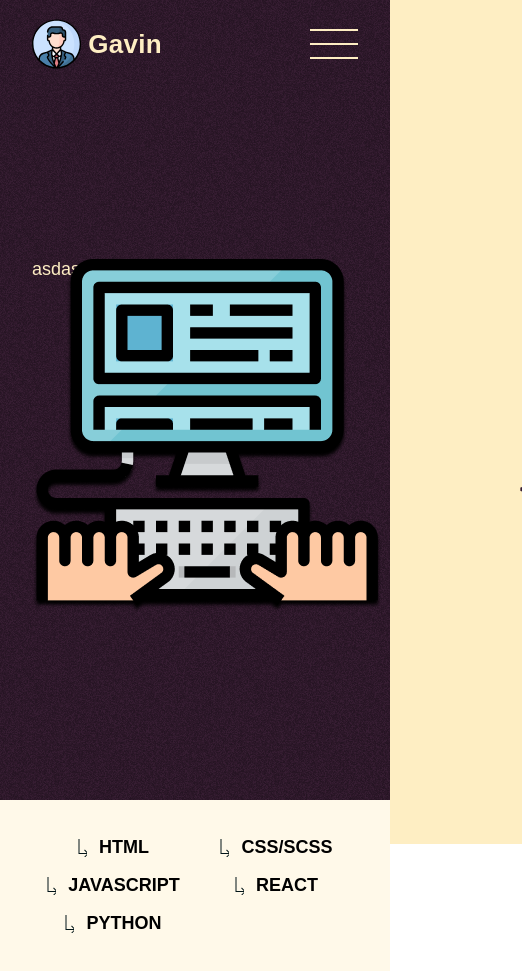
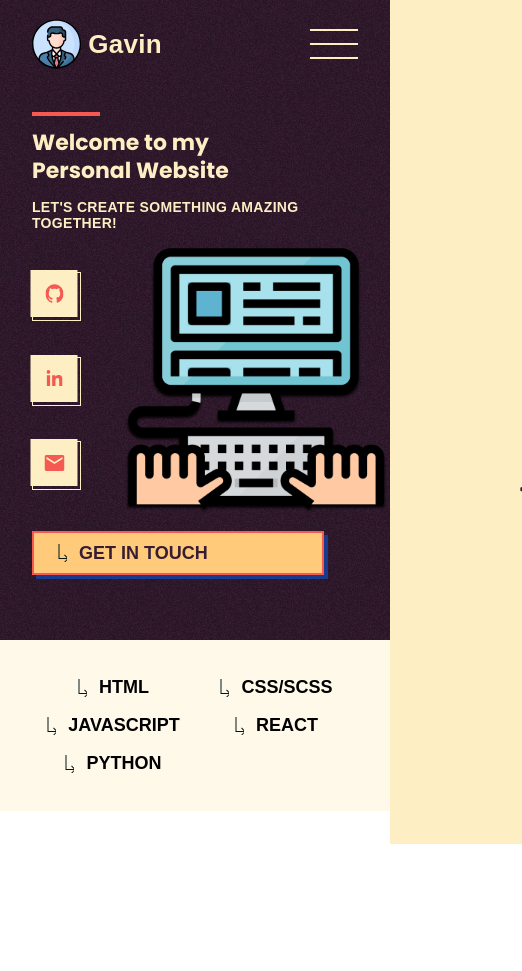
Before and after one commit to gzheng0214/portfolio, a React app: page / in a window 390 px wide. Shown: the whole page, 522 px wide, since content can reach past the window. After the commit the page ends 844 px from the top, so only its background shows below. Built offline with nearby package versions, Linux system fonts and the light colour scheme; a web font is replaced by a local one.

Commit message:
Completed hero section

```diff
--- a/public/index.html
+++ b/public/index.html
@@ -5,7 +5,7 @@
     <meta charset="utf-8" />
     <link rel="icon" href="./faceIcon.svg" />
     <link rel="preconnect" href="https://fonts.gstatic.com">
-    <link href="https://fonts.googleapis.com/css2?family=Lekton:wght@400;700&display=swap" rel="stylesheet">
+    <link href="https://fonts.googleapis.com/css2?family=Lekton:wght@400;700&family=Poppins:wght@700&display=swap" rel="stylesheet">
     <meta name="viewport" content="width=device-width, initial-scale=1" />
     <meta name="description" content="Gavin Zheng's Portfolio" />
     <title>Gavin's Portfolio</title>
--- a/src/components/Hero.js
+++ b/src/components/Hero.js
@@ -2,10 +2,11 @@
  * @Author: Gavin
  * @Date:   2021-01-29 19:19:35
  * @Last Modified by:   Gavin
- * @Last Modified time: 2021-02-07 06:51:55
+ * @Last Modified time: 2021-02-07 19:33:25
  */
 import React from 'react';
 import Navbar from './Navbar';
+import ListItem from './ListItem';
 import OrangeLine from './OrangeLine';
 import SocialIcon from './SocialIcon';
 import computer from '../images/computer.png';
@@ -17,9 +18,12 @@ const Hero = () => {
     return (
         <header className="header">
 			<Navbar />
+			<div className="container">
 			<div className="content">
 			<div className="content__left">
-			asdas
+			<OrangeLine />
+			<h1>Welcome to my <br /> Personal Website</h1>
+			<p>Let's create something amazing together!</p>
 			</div>
 			<div className="content__right">
 				<img src={computer} alt="Computer" />
@@ -29,8 +33,12 @@ const Hero = () => {
 					<SocialIcon url="mailto:gzheng0214@gmail.com"><Mail /></SocialIcon>
 				</div>
 			</div>
+			<div className="contact-button">
+				<a href="mailto:gzheng0214@gmail.com"><ListItem text="Get in touch" /></a>
 			</div>
- 		</header>
+			</div>
+			</div>
+	 		</header>
     );
 };
 
--- a/src/components/ListItem.js
+++ b/src/components/ListItem.js
@@ -2,14 +2,14 @@
 * @Author: Gavin
 * @Date:   2021-02-07 02:56:29
 * @Last Modified by:   Gavin
-* @Last Modified time: 2021-02-07 05:18:02
+* @Last Modified time: 2021-02-07 19:22:02
 */
 import React from 'react';
 import { ReactComponent as Arrow } from '../images/arrow.svg';
 
 const ListItem = (props) => {
 	return (
-		<p className="listItem">
+		<p className="listItem" style={props.style ? props.style : {}}>
 			<Arrow />
 			{props.text.toUpperCase()}
 		</p>
--- a/src/scss/_Hero.scss
+++ b/src/scss/_Hero.scss
@@ -2,7 +2,7 @@
 * @Author: Gavin
 * @Date:   2021-01-29 20:05:09
 * @Last Modified by:   Gavin
-* @Last Modified time: 2021-02-07 07:00:06
+* @Last Modified time: 2021-02-07 20:54:05
 */
 .header {
     height: 80rem;
@@ -11,10 +11,15 @@
     padding-top: 1.6rem;
     padding-left: 15rem;
     padding-right: 15rem;
+    overflow: hidden;
 
     @media screen and (max-width: 75em) {
         padding-left: 7rem;
         padding-right: 7rem;
+    }
+
+    @media screen and (max-width: 62.5em) {
+        height: 68rem;
     }
 
     @media screen and (max-width: 56.25em) {
@@ -26,18 +31,104 @@
         padding-left: 3.2rem;
         padding-right: 3.2rem;
     }
+
+    @media screen and (max-width: 43.75em) {
+        height: 64rem;
+    }
+}
+
+.container {
+    height: calc(100% - 5.6rem);
+    display: flex;
+    align-items: center;
 }
 
 .content {
-    height: calc(100% - 5.6rem);
+    width: 100%;
     display: grid;
     align-content: center;
-    grid-template-columns: calc(100% - 49rem) 49rem;
+    grid-template-rows: 1fr 9rem;
+    grid-template-columns: 1fr 49rem;
+
+    @media screen and (max-width: 62.5em) {
+        grid-template-columns: 1fr 38rem;
+    }
+
+    @media screen and (max-width: 43.75em) {
+        grid-template-rows: 15rem 30rem 10rem;
+        grid-template-columns: minmax(20rem, 1fr);
+    }
+
+    &__left {
+
+        grid-row: 1 / 2;
+        grid-column: 1 / 2;
+
+        @media screen and (max-width: 43.75em) {
+            align-self: end;
+        }
+
+        h1 {
+            font-size: 4.8rem;
+            font-family: 'Poppins', sans-serif;
+            line-height: 1.3;
+            margin-bottom: 2.5rem;
+
+            @media screen and (max-width: 76.5625em) {
+                font-size: 4rem;
+            }
+
+            @media screen and (max-width: 62.5em) {
+                font-size: 3.5rem;
+            }
+
+            @media screen and (max-width: 50em) {
+                font-size: 2.8rem;
+            }
+
+            @media screen and (max-width: 43.75em) {
+                font-size: 2.2rem;
+                margin-bottom: 1.3rem;
+            }
+        }
+
+        p {
+            font-weight: 700;
+            text-transform: uppercase;
+            letter-spacing: .32px;
+
+            @media screen and (max-width: 50em) {
+                font-size: 1.4rem;
+            }
+        }
+    }
 
     &__right {
         display: flex;
         justify-content: space-between;
         align-items: center;
+        grid-row: 1 / -1;
+        grid-column: 2 / -1;
+
+        @media screen and (max-width: 62.5em) {
+            justify-self: end;
+        }
+
+        @media screen and (max-width: 43.75em) {
+            grid-row: 2 / span 1;
+            grid-column: 1 / 2;
+            justify-self: start;
+        }
+
+        img {
+            @media screen and (max-width: 62.5em) {
+                transform: scale(.75);
+            }
+
+            @media screen and (max-width: 43.75em) {
+                order: 1;
+            }
+        }
     }
 }
 
@@ -47,3 +138,38 @@
     justify-content: space-between;
     height: 21.8rem;
 }
+
+.contact-button {
+    height: 4.4rem;
+    width: 26rem;
+    box-shadow: 4px 4px 0px $color-dark-blue;
+
+    @media screen and (max-width: 43.75em) {
+        width: 29.2rem;
+    }
+
+    @media screen and (max-width: 22.5em) {
+        width: 100%;
+    }
+
+    a:link,
+    a:visited {
+        height: 100%;
+        width: 100%;
+        border: 2px solid $color-orange;
+        background-color: $color-beige;
+        display: flex;
+        align-items: center;
+        text-decoration: none;
+        color: $color-dark-purple;
+        transition: background-color .2s;
+    }
+
+    a:hover {
+        background-color: lighten($color-beige, 3%);
+    }
+
+    p {
+        margin-left: 2.4rem;
+    }
+}
--- a/src/scss/_ListSkills.scss
+++ b/src/scss/_ListSkills.scss
@@ -2,7 +2,7 @@
 * @Author: Gavin
 * @Date:   2021-02-07 03:13:04
 * @Last Modified by:   Gavin
-* @Last Modified time: 2021-02-07 04:39:35
+* @Last Modified time: 2021-02-07 20:54:46
 */
 .listSkills {
     padding-left: 15rem;
@@ -21,6 +21,10 @@
         padding-right: 7rem;
     }
 
+    @media screen and (max-width: 62.5em) {
+        height: 17.1rem;
+    }
+
     @media screen and (max-width: 56.25em) {
         padding-left: 4rem;
         padding-right: 4rem;
@@ -29,10 +33,9 @@
     @media screen and (max-width: 47.8125em) {
         padding-left: 3.2rem;
         padding-right: 3.2rem;
-        height: 17.1rem;
     }
 
     @media screen and (max-width: 18.7em) {
-    	grid-row-gap: 1rem;
+        grid-row-gap: 1rem;
     }
 }
--- a/src/scss/_typography.scss
+++ b/src/scss/_typography.scss
@@ -2,8 +2,12 @@
 * @Author: Gavin
 * @Date:   2021-01-29 19:28:12
 * @Last Modified by:   Gavin
-* @Last Modified time: 2021-01-29 20:19:34
+* @Last Modified time: 2021-02-07 19:09:21
 */
+
+// LEKTON 400, 700
+// POPPINS 700
+
 body {
     font-family: 'Lekton', sans-serif;
     font-size: 1.8rem;
--- a/src/scss/_variables.scss
+++ b/src/scss/_variables.scss
@@ -2,9 +2,11 @@
 * @Author: Gavin
 * @Date:   2021-01-29 20:07:19
 * @Last Modified by:   Gavin
-* @Last Modified time: 2021-02-07 04:58:49
+* @Last Modified time: 2021-02-07 19:42:38
 */
 $color-dark-purple: rgb(54, 29, 50);
 $color-light-brown: rgb(254, 238, 195);
 $color-floral-white: rgb(255, 249, 233);
 $color-orange: rgb(245, 89, 81);
+$color-beige: rgb(255, 202, 122);
+$color-dark-blue:  rgb(26, 58, 141);
```
Also changed, not shown: 1 other file.
